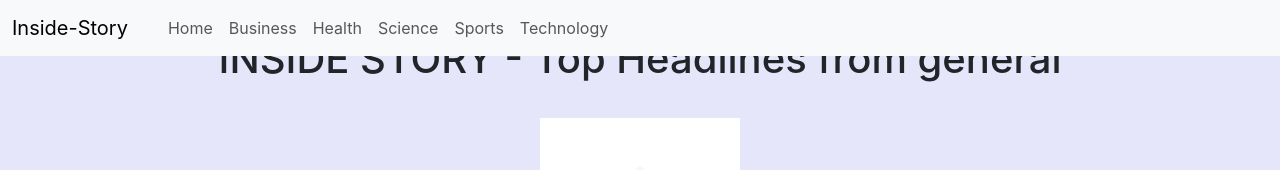
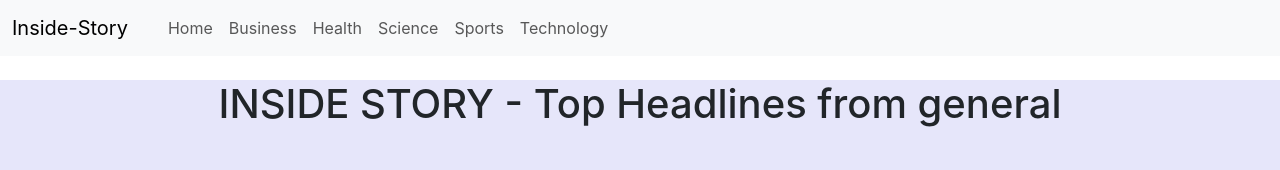
Before and after one commit to Aarushii12/TheInsideStory--NewsPortal, a React (Create React App) app: page / in a window 1280 px wide. Shown: the top 170 px of the page. Built offline with nearby package versions, Linux system fonts and the light colour scheme; no server answers.

Commit message:
makingcontextapi

```diff
--- a/src/Component/News.js
+++ b/src/Component/News.js
@@ -40,7 +40,7 @@
 
   return (
     <div className="container my-3">
-      <h1 className='text-center' style={{ margin: '35px 0px' }}> INSIDE STORY - Top Headlines from {props.category}</h1>
+      <h1 className='text-center' style={{ margin: '80px 0px' }}> INSIDE STORY - Top Headlines from {props.category}</h1>
 
       {loading && <Spinner />}
       <div className="row">
--- /dev/null
+++ b/src/Context/Notecontext.js
@@ -0,0 +1,5 @@
+import {createContext} from "react";
+
+const   Notecontext = createContext();
+
+export default Notecontext;
```
Also changed, not shown: src/Context/Notestate.js (added).
